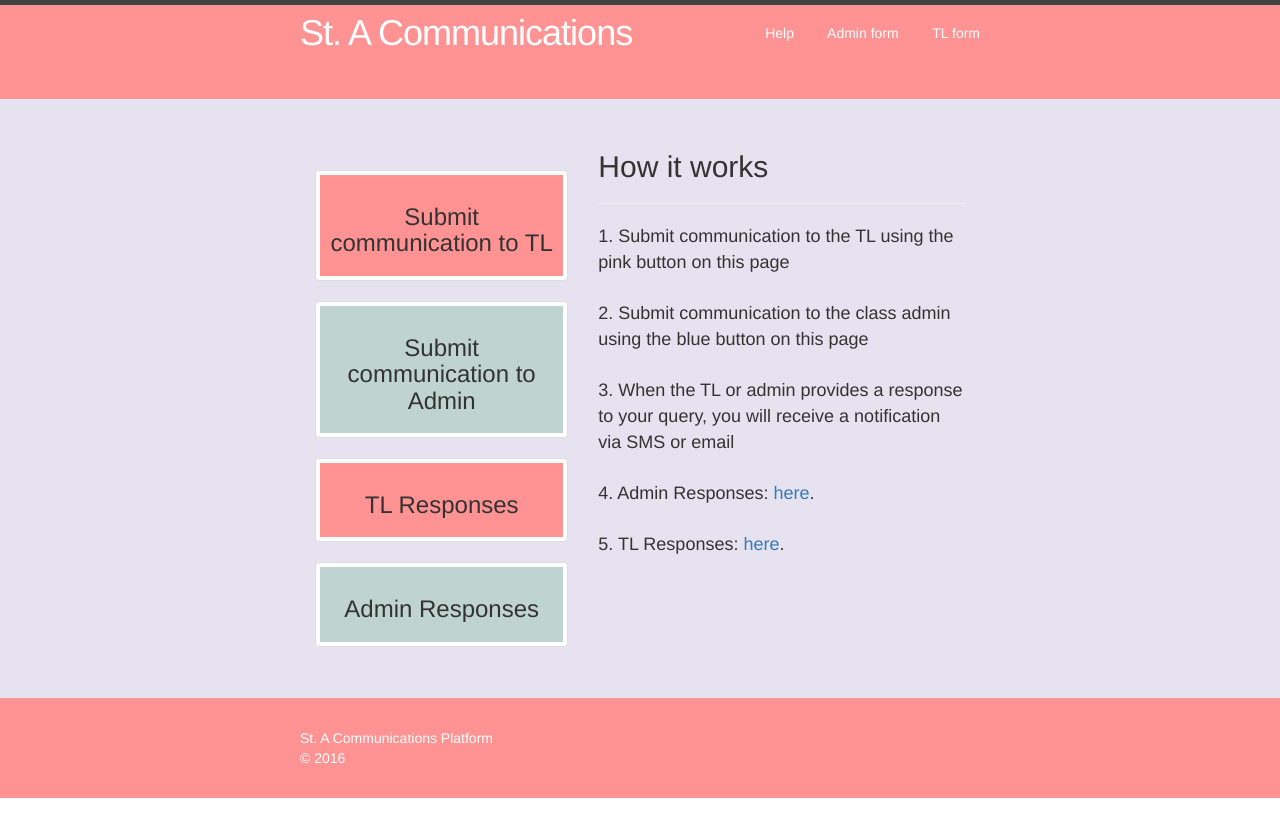
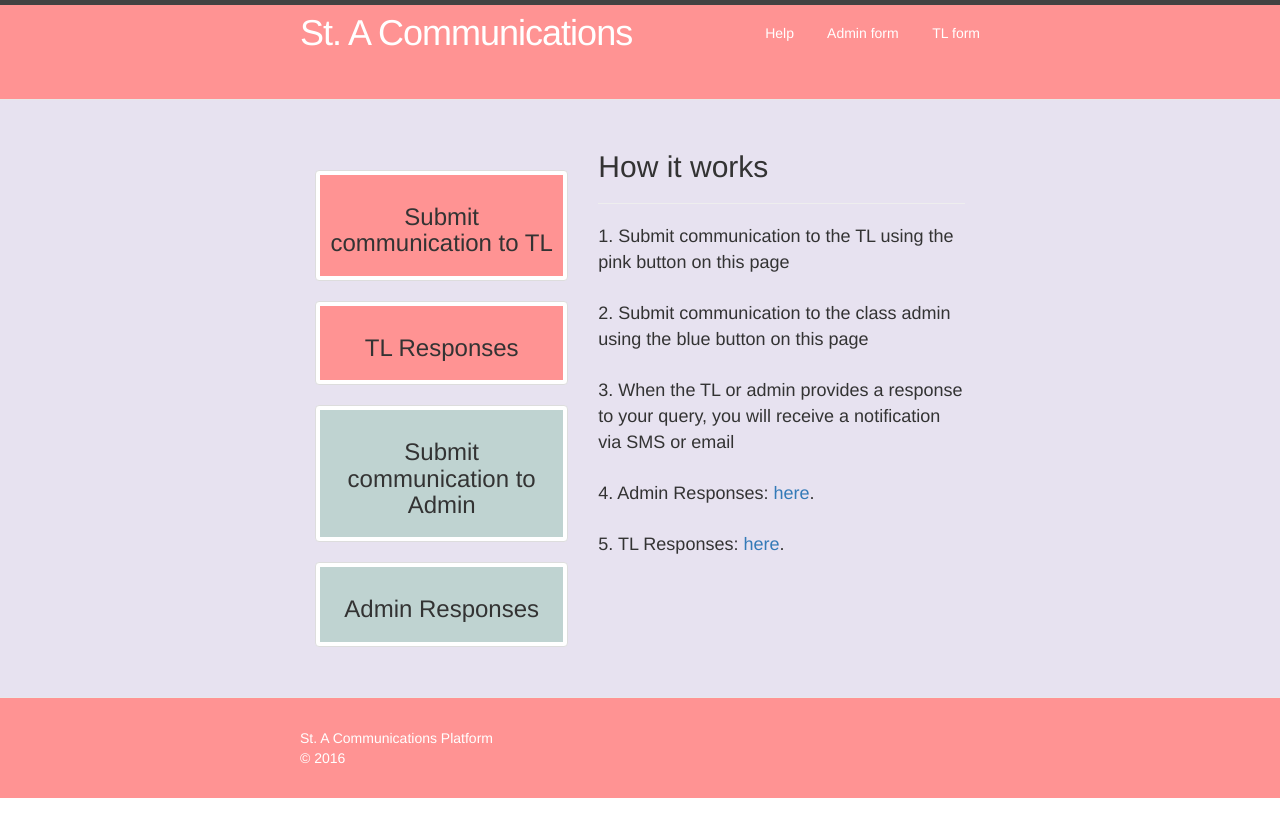
Before and after one commit to andkamau/stacomms, a Jekyll site: the page built from website/index.html, in a window 1280 px wide. Shown: the top 837 px of the page. Built offline with Jekyll 4.4.1, drawn with Linux system fonts in a browser that asks for light colours.

Commit message:
re-align buttons

```diff
--- a/website/index.html
+++ b/website/index.html
@@ -17,17 +17,17 @@ layout: default
       </div>
 
       <div class="col-sm-12 col-xs-12">
-        <a href="{{ site.form_two_url }}" class="thumbnail">
-          <div class="caption" style="background-color:#bfd3d1; text-align: center;">
-            <h3>Submit communication to Admin</h3>
+        <a href="https://docs.google.com/spreadsheets/d/1vC_g8i2OIujPkfmcKPH7SB4GvOvtqvd_TlPYqrbmAIg/edit#gid=2094390377" class="thumbnail" target="_blank">
+          <div class="caption" style="background-color:#ff9393; text-align: center;">
+            <h3>TL Responses</h3>
           </div>
         </a>
       </div>
 
       <div class="col-sm-12 col-xs-12">
-        <a href="https://docs.google.com/spreadsheets/d/1vC_g8i2OIujPkfmcKPH7SB4GvOvtqvd_TlPYqrbmAIg/edit#gid=2094390377" class="thumbnail" target="_blank">
-          <div class="caption" style="background-color:#ff9393; text-align: center;">
-            <h3>TL Responses</h3>
+        <a href="{{ site.form_two_url }}" class="thumbnail">
+          <div class="caption" style="background-color:#bfd3d1; text-align: center;">
+            <h3>Submit communication to Admin</h3>
           </div>
         </a>
       </div>
```
